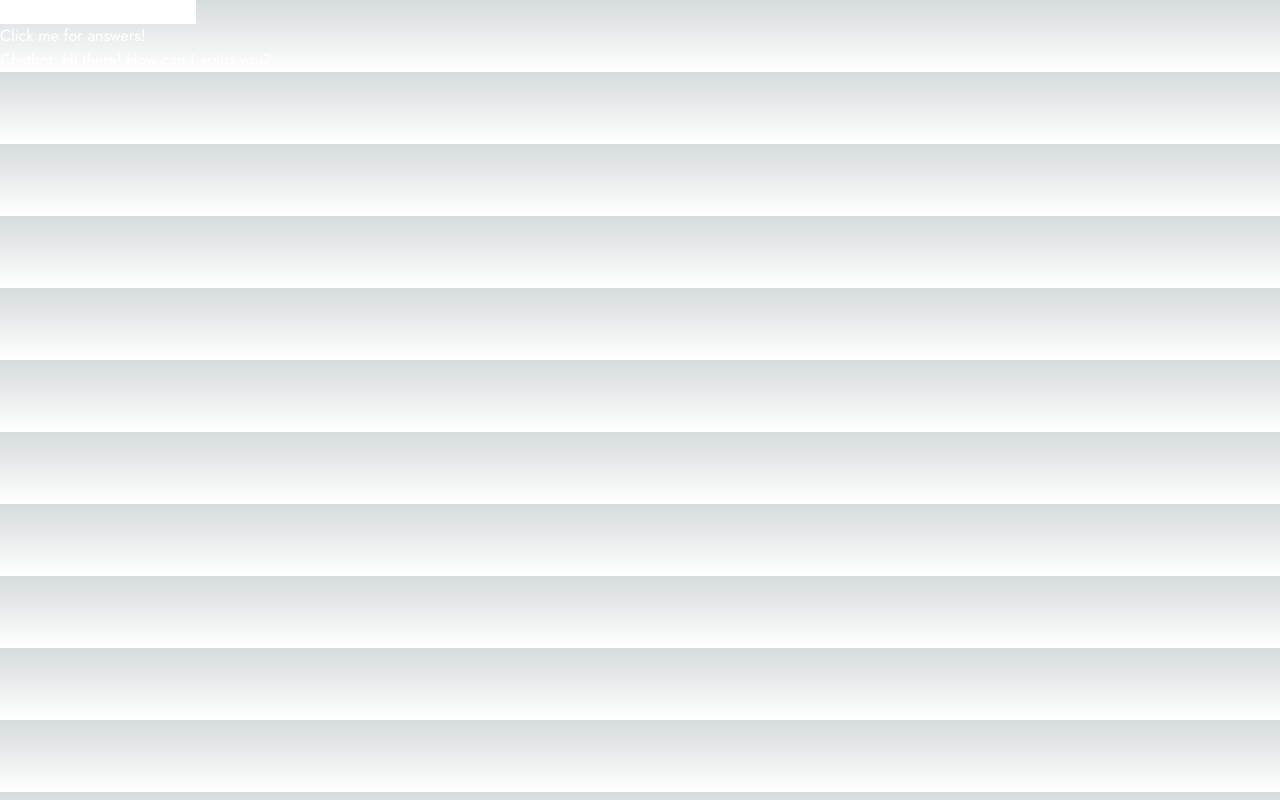
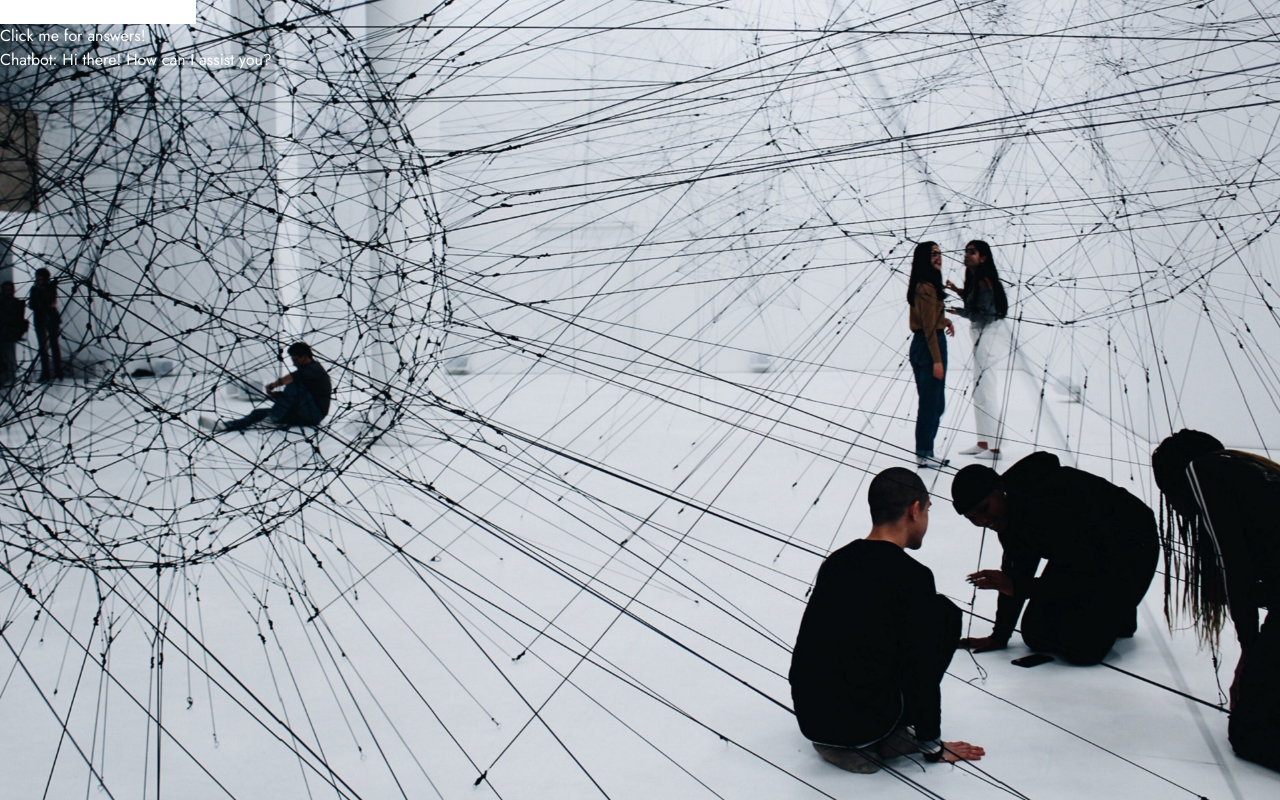
Before and after one commit to Ossmann/product_finder, a Next.js app: page /chatbot in a window 1280 px wide. Built offline with nearby package versions, Linux system fonts and the light colour scheme.

Commit message:
Chatbot OpenAI connected

```diff
--- a/app/chatbot/page.tsx
+++ b/app/chatbot/page.tsx
@@ -1,6 +1,8 @@
 
 // Make sure this happens in the cleint
 "use client";
+
+import Image from "next/image";
 
 // import useState so that we can update the response we get from the API
 import { useState } from "react";
@@ -31,7 +33,7 @@ const ChatBot = () => {
 // The function then waits for the new response and updates the 'response'
 // value which we then display on the page
   const handleSubmit = async () => {
-    const response = (await axios.post("/chat", { question: value })).data
+    const response = (await axios.post("/chatbot/chat", { question: value })).data
       .choices[0].message.content;
     setResponse(response);
   };
@@ -42,8 +44,20 @@ const ChatBot = () => {
 // updates the response from the API
 // We show the updated response on our page
 return (
+  <main>
+    {/* Background image */}
+    <div className="absolute inset-0 z-[-1]">
+          <Image
+            src="/banner-white.jpg"
+            layout="fill"
+            objectFit="cover"
+            quality={100}
+            alt="Background Image"
+          />
+        </div>
+
     <div className="container">
-      <div>
+      <div className="text-black">
         <input
           type="text"
           value={value}
@@ -57,6 +71,7 @@ return (
         <p>Chatbot: {response}</p>
       </div>
     </div>
+  </main>
   );
 };
 
```
Also changed, not shown: 1 other file (tests, documents, lock files or other folders).
